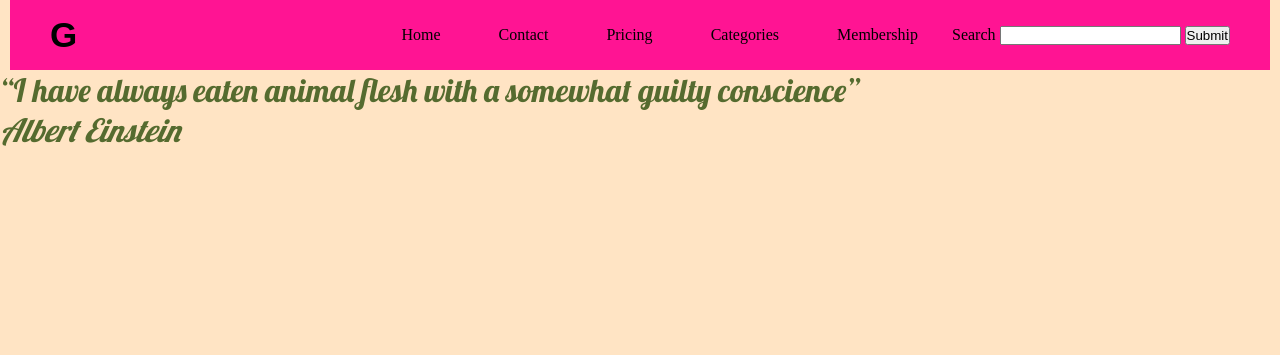
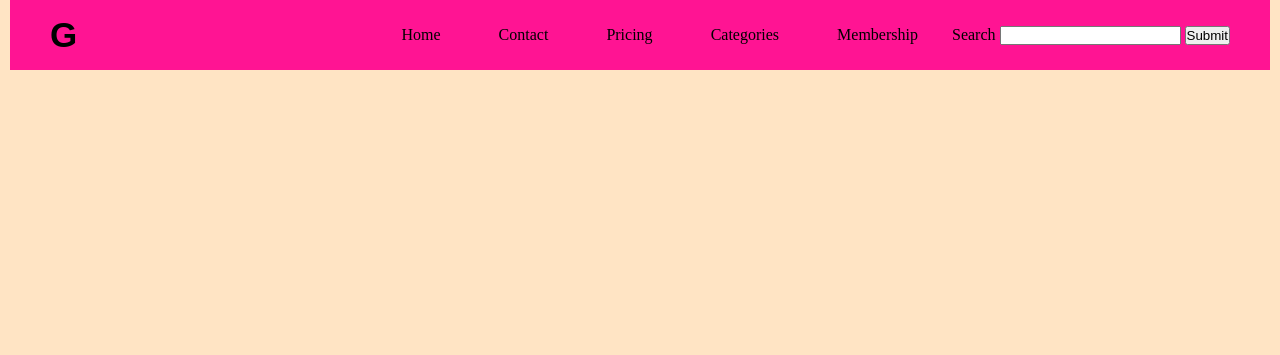
Before and after one commit to jemalSeid/Vegan-generation, a plain HTML site: page index.html in a window 1280 px wide. Shown: the top 355 px of the page. Drawn offline with nearby package versions, Linux system fonts and the light colour scheme; a web font is replaced by a local one.

Commit message:
Update index.html

```diff
--- a/index.html
+++ b/index.html
@@ -31,7 +31,7 @@
     </form>
   </nav>
 
-  <h1 id="animation">“I have always eaten animal flesh with a somewhat guilty conscience” <br> <i>Albert Einstein</i>   </h1>
+<!--   <h1 id="animation">“I have always eaten animal flesh with a somewhat guilty conscience” <br> <i>Albert Einstein</i>   </h1> -->
 
 
   <div class="container">
```
